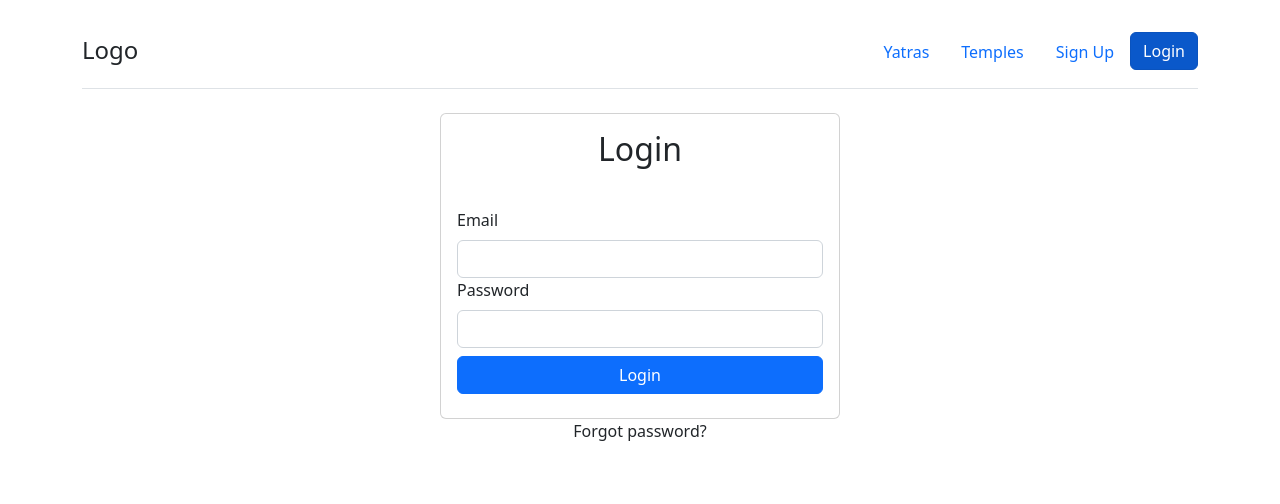
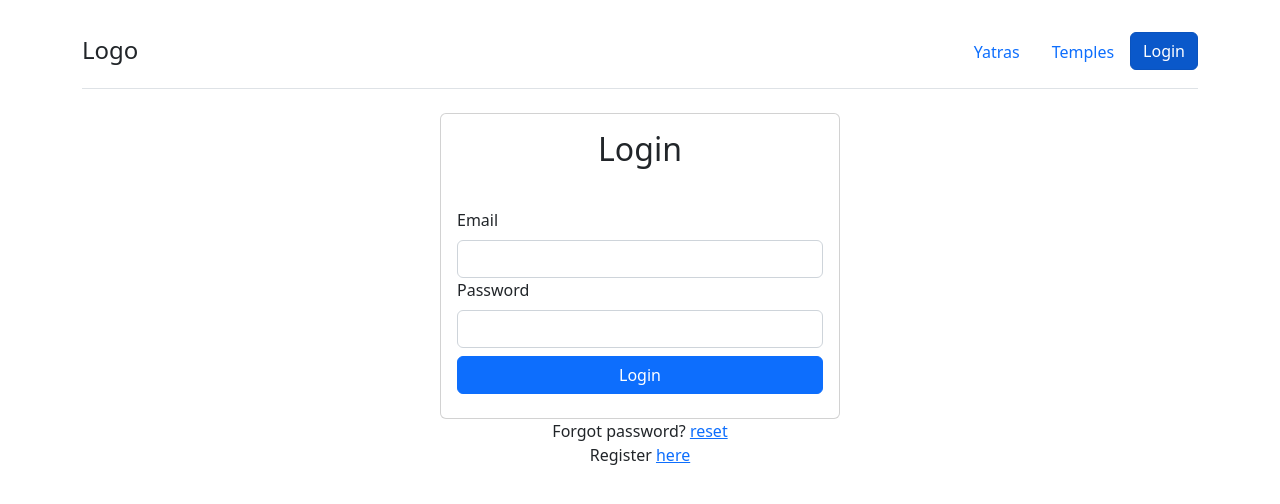
Before and after one commit to snambi/auth-app, a React (Create React App) app: page /login in a window 1280 px wide. Shown: the top 504 px of the page. Built offline with nearby package versions, Linux system fonts and the light colour scheme; no server answers.

Commit message:
rearranged the ui

```diff
--- a/src/components/Header.js
+++ b/src/components/Header.js
@@ -44,11 +44,6 @@ const Header = () => {
                 <Nav.Link>Temples</Nav.Link>
             </LinkContainer>
         </Nav.Item>
-        <Nav.Item>
-            <LinkContainer to='/signup'>
-                <Nav.Link>Sign Up</Nav.Link>
-            </LinkContainer>
-        </Nav.Item>
         <Nav.Item id='login-button'>
           { loggedin &&
               <LinkContainer to='/logout'>
--- a/src/components/Login.js
+++ b/src/components/Login.js
@@ -1,6 +1,7 @@
 import React, { useRef, useState } from 'react'
 import { Card, Form, Button, Container, Alert } from 'react-bootstrap'
 import { useNavigate } from 'react-router-dom'
+import { Link } from 'react-router-dom'
 import { useAuth } from '../contexts/AuthContext'
 
 const Login = () => {
@@ -62,7 +63,10 @@ const Login = () => {
                 </Form.Group>
             </Form>
         </Card>
-        <div className='w-100 text-center mt-10'> Forgot password? </div>
+        <div className='w-100 text-center mt-10'> Forgot password? <Link to='/forgot'>reset</Link></div>
+        <div className='w-100 text-center mt-10'>
+         Register <Link to='/signup'>here</Link>
+        </div>
     </Container>
   )
 }
```
